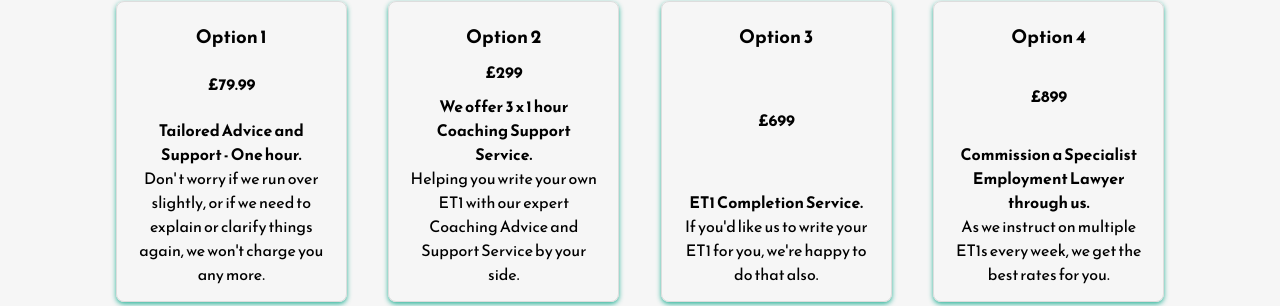
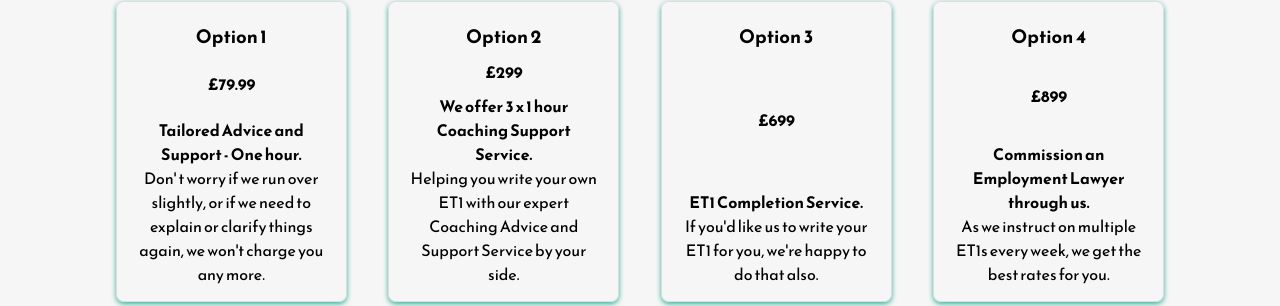
Before and after one commit to SabbirHossainRuet/myet1, a React (Create React App) app: page / in a window 1280 px wide. Shown: the part 1740-2046 px from the top of the page. Built offline with nearby package versions, Linux system fonts and the light colour scheme.

Commit message:
Revision 5

```diff
--- a/src/Components/Services.js
+++ b/src/Components/Services.js
@@ -35,7 +35,7 @@ const Services = () => {
         <div className="card">
           <h3>Option 4</h3>
           <h4>£899</h4>
-          <p><b>Commission a Specialist Employment Lawyer through us.</b>
+          <p><b>Commission an Employment Lawyer through us.</b>
           <br />
           As we instruct on multiple ET1s every week, we get the best rates for you.</p>
         </div>
```
